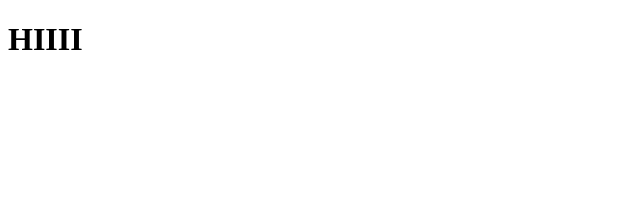
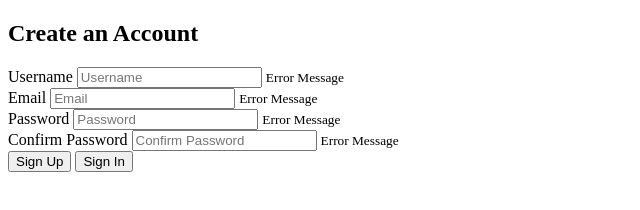
Before and after one commit to za-h-ra/form-validator, a plain HTML site: page index.html in a window 1280 px wide. Shown: the whole page, without its empty margins (0-640 px from the left). Drawn offline with Linux system fonts and the light colour scheme.

Commit message:
create form html

```diff
--- a/index.html
+++ b/index.html
@@ -10,6 +10,34 @@
     <title>Form Validator</title>
 </head>
 <body>
-    <h1>HIIII</h1>
+    <div class="form-container">
+        <form id="form" class="form">
+            <h2>Create an Account</h2>
+            <div class="form-control">
+                <label for="username">Username</label>
+                <input type="text" id="username" placeholder="Username">
+                <small>Error Message</small>
+            </div>
+            <div class="form-control">
+                <label for="email">Email</label>
+                <input type="text" id="email" placeholder="Email">
+                <small>Error Message</small>
+            </div>
+            <div class="form-control">
+                <label for="password">Password</label>
+                <input type="password" id="password" placeholder="Password">
+                <small>Error Message</small>
+            </div>
+            <div class="form-control">
+                <label for="password2">Confirm Password</label>
+                <input type="text" id="password2" placeholder="Confirm Password">
+                <small>Error Message</small>
+            </div>
+            <button>Sign Up</button>
+            <button>Sign In</button>
+        </form>
+    </div>
+
+    <script src="js/script.js"></script>
 </body>
 </html>
```
Also changed, not shown: js/script.js (added).
